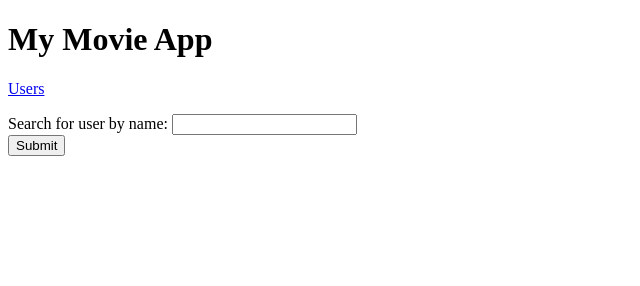
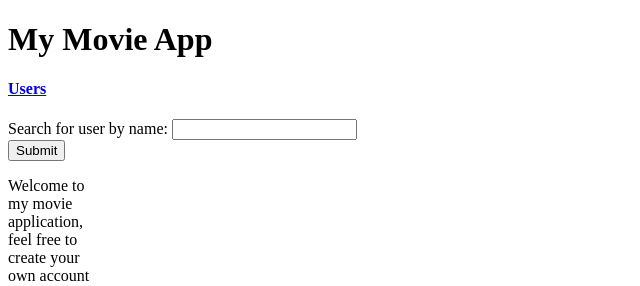
Before and after one commit to sergey00k/web_movie_app, a Flask app: page /home in a window 1280 px wide. Shown: the top 286 px of the page, without its empty margins (0-640 px from the left). Before the commit the page ends 156 px from the top, so only its background shows below. Run offline with Flask 3, Linux system fonts and the light colour scheme.

Commit message:
slight clean up and edits

```diff
--- a/app.py
+++ b/app.py
@@ -7,7 +7,8 @@ data_manager = JsonDataManager("/Users/sk/Desktop/Masterschool/web_movie_app/dat
 
 @app.route('/home')
 def home():
-    return render_template('home.html')
+    movies = data_manager.all_movies_randomly()
+    return render_template('home.html', movies=movies)
 
 @app.route('/users', methods=['GET', 'POST'])
 def list_users(flag=True):
@@ -21,7 +22,7 @@ def list_users(flag=True):
                 matched_users[user] = user_id
                 search_results += 1
         if search_results == 0:
-            return render_template('no_search_results.html')
+            return render_template('error.html', header='No Matches', message='Sorry, there are no users that match your search criteria.')
         else:
             return render_template('users.html', users=matched_users)
     else:
@@ -55,11 +56,11 @@ def add_movie(user_id):
         payload = {'apikey': '3d01cfe1', 't': title}
         response = requests.get('http://www.omdbapi.com/', params=payload)
         if response.status_code != 200:
-            return render_template('external_api_error.html')
+            return render_template('error.html', header='External api not responding', message='Sorry, the api for fetching movie information is not available,\n please try again later.')
         else:
             content = response.json()
         if 'Error' in content:
-            return render_template('external_api_error.html')
+            return render_template('error.html', header='Movie not found', message='Sorry, the movie you were looking for could not be found.')
         else:
             data_manager.add_movie(user_id, title, content['imdbRating'], content['Year'], content['Director'], content['Poster'])
         if 'yes' in checkbox_data:
@@ -95,7 +96,7 @@ def delete_user(user_id):
 
 @app.errorhandler(404)
 def page_not_found(e):
-    return render_template('404.html'), 404
+    return render_template('error.html', header='Web Page Not Found', message='Sorry, the web page you are looking for could not be found,\n please check your spelling and try again.'), 404
 
 if __name__ == '__main__':
     app.run(debug=True)
--- a/database/db_algos/json_algo.py
+++ b/database/db_algos/json_algo.py
@@ -1,5 +1,6 @@
 from database.db_algos.db_algos_interface import DataManagerInterface as DMI
 import json
+import random
 
 class JsonDataManager(DMI):
     def __init__(self, file_path):
@@ -83,4 +84,25 @@ class JsonDataManager(DMI):
         self.write_new_data(users)
         return "SUCCESS"
 
+    def all_movies_randomly(self):
+        users = self.read_data()
+        list_of_movies = []
+        for user, value in users.items():
+            for movie_id, movie in value['movies'].items():
+                if movie not in list_of_movies:
+                    list_of_movies.append(movie)
+                else:
+                    continue
+        randomly = []
+        for movie in list_of_movies:
+            while True:
+                random_movie = random.choice(list_of_movies)
+                if random_movie in randomly:
+                    continue
+                else:
+                    randomly.append(random_movie)
+                    break
+        return randomly
+
+
 obj = JsonDataManager("/Users/sk/Desktop/Masterschool/web_movie_app/database.db/db_files/db.json")
--- a/database/db_files/db.json
+++ b/database/db_files/db.json
@@ -119,5 +119,24 @@
         "image_url": "https://m.media-amazon.com/images/M/MV5BNDc4MThhN2EtZjMzNC00ZDJmLThiZTgtNThlY2UxZWMzNjdkXkEyXkFqcGdeQXVyNDk3NzU2MTQ@._V1_SX300.jpg"
       }
     }
+  },
+  "5": {
+    "name": "yom",
+    "movies": {
+      "0": {
+        "title": "titanic",
+        "rating": "7.9",
+        "year": "1997",
+        "director": "James Cameron",
+        "image_url": "https://m.media-amazon.com/images/M/MV5BMDdmZGU3NDQtY2E5My00ZTliLWIzOTUtMTY4ZGI1YjdiNjk3XkEyXkFqcGdeQXVyNTA4NzY1MzY@._V1_SX300.jpg"
+      },
+      "1": {
+        "title": "avatar",
+        "rating": "7.9",
+        "year": "2009",
+        "director": "James Cameron",
+        "image_url": "https://m.media-amazon.com/images/M/MV5BZDA0OGQxNTItMDZkMC00N2UyLTg3MzMtYTJmNjg3Nzk5MzRiXkEyXkFqcGdeQXVyMjUzOTY1NTc@._V1_SX300.jpg"
+      }
+    }
   }
 }
--- /dev/null
+++ b/static/home_styles.css
@@ -0,0 +1,4 @@
+.hometext {
+    height: 100px;
+    width: 100px;
+}
--- a/templates/home.html
+++ b/templates/home.html
@@ -5,15 +5,24 @@
     <meta http-equiv="X-UA-Compatible" content="IE=edge">
     <meta name="viewport" content="width=device-width, initial-scale=1.0">
     <title>Movie App Home</title>
+    <link rel="stylesheet" href="{{ url_for('static', filename='home_styles.css') }}">
 </head>
 <body>
-    <h1>My Movie App</h1>
-    <p><a href="{{ url_for('list_users') }}">Users</a></p>
-    <form action="/users" method="POST">
-        <label for="search">Search for user by name: </label>
-        <input type="text" id="search" name="search" required>
-        <br>
-        <input type="submit" value="Submit">
-    </form>
+    <div class="header">
+        <h1>My Movie App</h1>
+        <h4 class="users button"><a href="{{ url_for('list_users') }}">Users</a></h4>
+        <form action="/users" method="POST">
+            <label class="searchtext" for="search">Search for user by name: </label>
+            <input class="searchfield" type="text" id="search" name="search" required>
+            <br>
+            <input class="submit button" type="submit" value="Submit">
+        </form>
+    </div>
+    <p class="hometext">Welcome to my movie application, feel free to create your own account and add all your favourite movies to its library,<br>or simply navigate using the header above to see other users movie libraries. <br>All data is automatically saved and stored inside a json file.</p>
+    <div class="image-container">
+        {% for movie in movies %}
+        <img src="{{ movie['image_url'] }}">
+        {% endfor %}
+    </div>
 </body>
 </html>
```
Also changed, not shown: templates/404.html (deleted, +0 -13 lines), templates/error.html (renamed from templates/external_api_error.html, +5 -3 lines), templates/no_search_results.html (deleted, +0 -13 lines), 2 other files.
